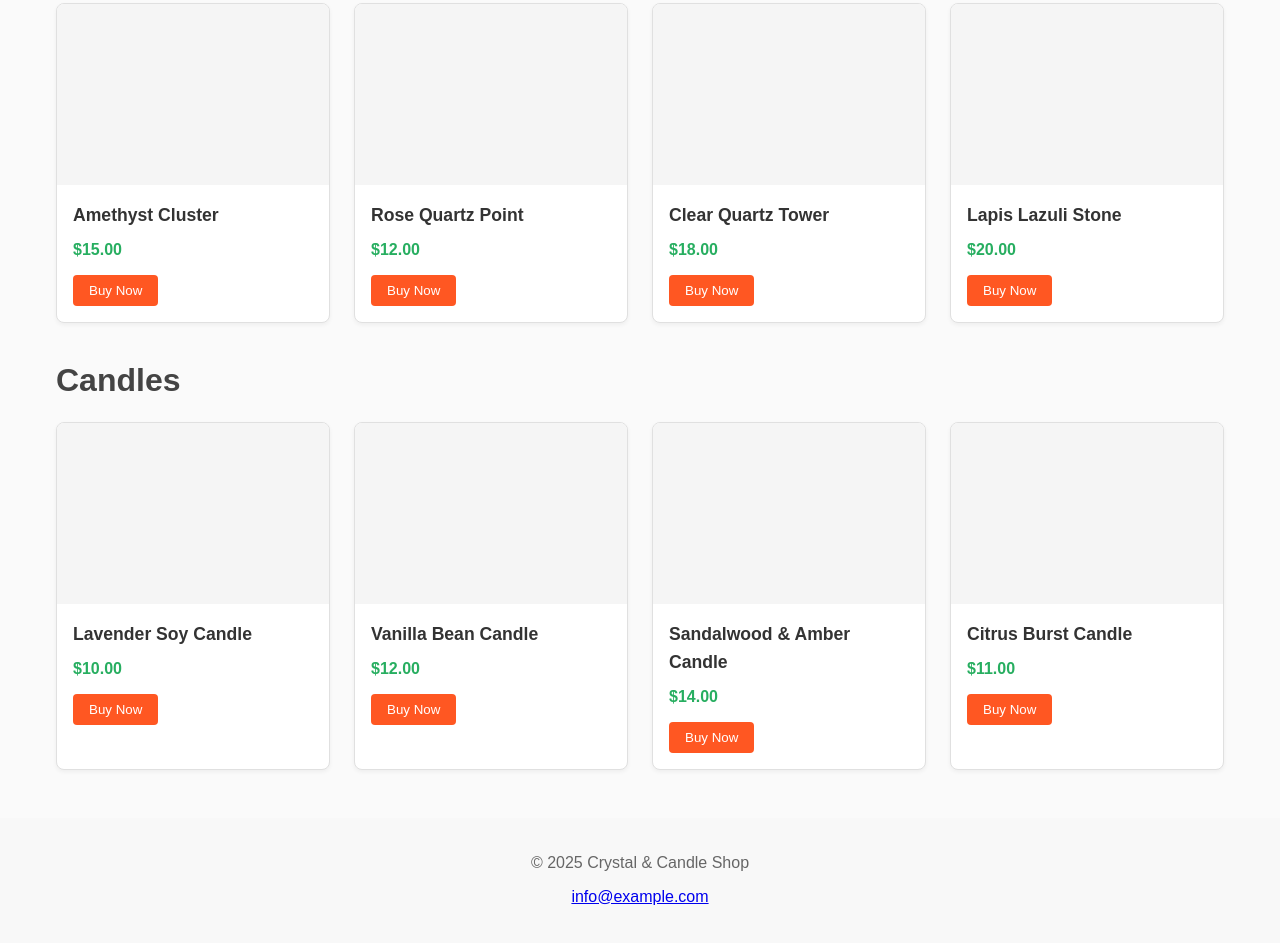
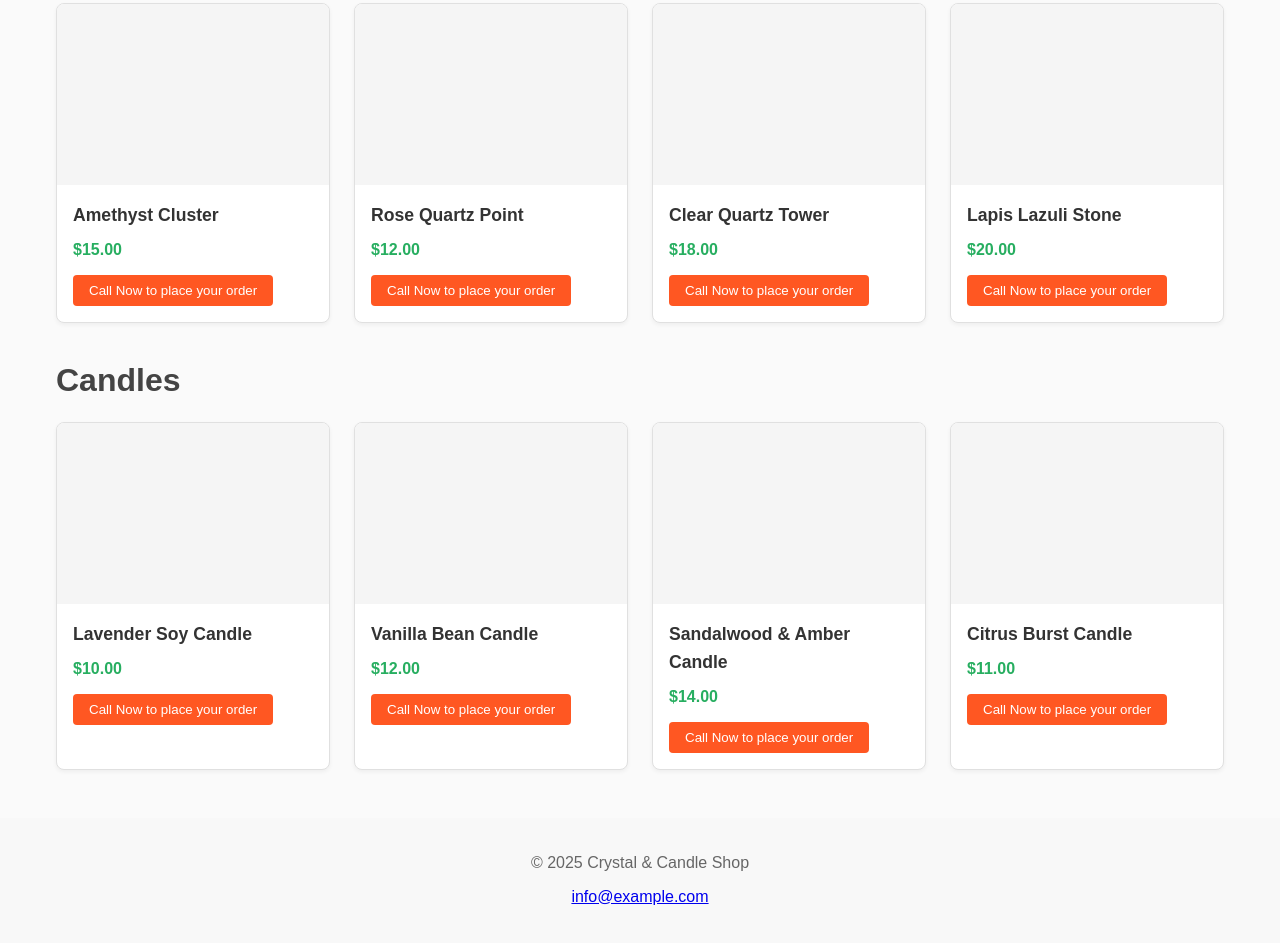
Before and after one commit to nicholasm440/Crystals-Candles-Shop, a plain HTML site: page index.html in a window 1280 px wide. Shown: the part 441-1384 px from the top of the page. Drawn offline with Linux system fonts and the light colour scheme.

Commit message:
Change button text to "Call Now to place your order"

```diff
--- a/index.html
+++ b/index.html
@@ -34,7 +34,7 @@
         <div class="product-info">
           <h3>Amethyst Cluster</h3>
           <div class="price">$15.00</div>
-          <button onclick="window.location.href='https://www.paypal.com/qr-codes/download?utm_source=consweb_more'">Buy Now</button>
+        <button>Call Now to place your order</button>
         </div>
       </div>
       <div class="product-card">
@@ -42,7 +42,7 @@
         <div class="product-info">
           <h3>Rose Quartz Point</h3>
           <div class="price">$12.00</div>
-          <button onclick="window.location.href='https://www.paypal.com/qr-codes/download?utm_source=consweb_more'">Buy Now</button>
+        <button>Call Now to place your order</button>
         </div>
       </div>
       <div class="product-card">
@@ -50,7 +50,7 @@
         <div class="product-info">
           <h3>Clear Quartz Tower</h3>
           <div class="price">$18.00</div>
-          <button onclick="window.location.href='https://www.paypal.com/qr-codes/download?utm_source=consweb_more'">Buy Now</button>
+        <button>Call Now to place your order</button>
         </div>
       </div>
       <div class="product-card">
@@ -58,7 +58,7 @@
         <div class="product-info">
           <h3>Lapis Lazuli Stone</h3>
           <div class="price">$20.00</div>
-          <button onclick="window.location.href='https://www.paypal.com/qr-codes/download?utm_source=consweb_more'">Buy Now</button>
+        <button>Call Now to place your order</button>
         </div>
       </div>
     </div>
@@ -73,7 +73,7 @@
         <div class="product-info">
           <h3>Lavender Soy Candle</h3>
           <div class="price">$10.00</div>
-          <button onclick="window.location.href='https://www.paypal.com/qr-codes/download?utm_source=consweb_more'">Buy Now</button>
+        <button>Call Now to place your order</button>
         </div>
       </div>
       <div class="product-card">
@@ -81,7 +81,7 @@
         <div class="product-info">
           <h3>Vanilla Bean Candle</h3>
           <div class="price">$12.00</div>
-          <button onclick="window.location.href='https://www.paypal.com/qr-codes/download?utm_source=consweb_more'">Buy Now</button>
+        <button>Call Now to place your order</button>
         </div>
       </div>
       <div class="product-card">
@@ -89,7 +89,7 @@
         <div class="product-info">
           <h3>Sandalwood & Amber Candle</h3>
           <div class="price">$14.00</div>
-          <button onclick="window.location.href='https://www.paypal.com/qr-codes/download?utm_source=consweb_more'">Buy Now</button>
+        <button>Call Now to place your order</button>
         </div>
       </div>
       <div class="product-card">
@@ -97,7 +97,7 @@
         <div class="product-info">
           <h3>Citrus Burst Candle</h3>
           <div class="price">$11.00</div>
-          <button onclick="window.location.href='https://www.paypal.com/qr-codes/download?utm_source=consweb_more'">Buy Now</button>
+        <button>Call Now to place your order</button>
         </div>
       </div>
     </div>
```
